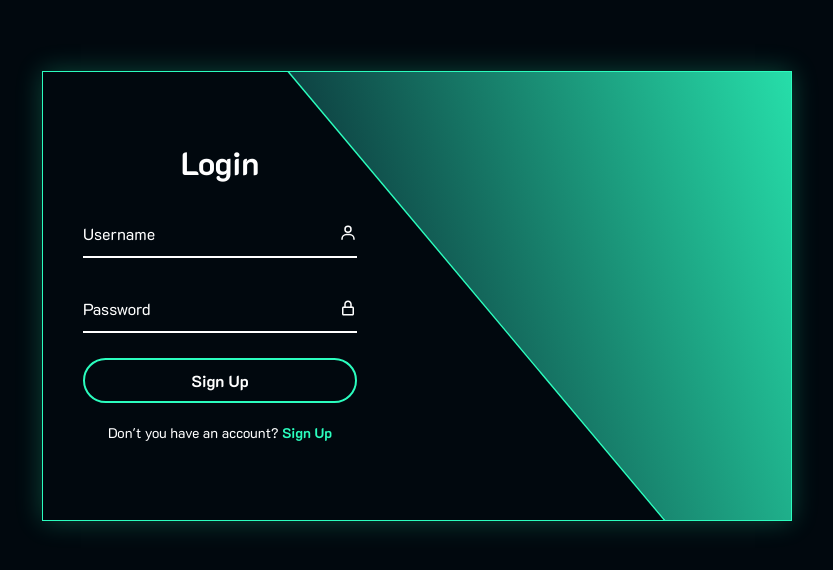
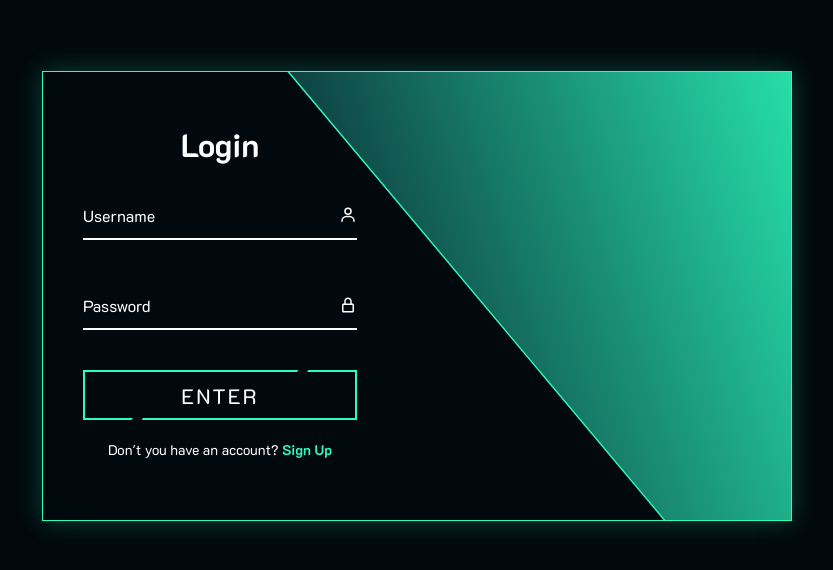
Before and after one commit to EsdrasFy/notes, a React (Create React App) app: page / in a window 1280 px wide. Shown: the part 104-674 px from the top of the page, without its empty margins (223-1056 px from the left). Built offline with nearby package versions, Linux system fonts and the light colour scheme.

Commit message:
Add Loading

```diff
--- a/src/Components/FormLogin/index.css
+++ b/src/Components/FormLogin/index.css
@@ -1,16 +1,3 @@
-.submitLogin {
-  position: relative;
-  width: 100%;
-  height: 45px;
-  background-color: transparent;
-  border: 2px solid #2bfdbe;
-  outline: none;
-  border-radius: 40px;
-  cursor: pointer;
-  font-size: 16px;
-  font-weight: bold;
-  color: white;
-}
 .form-box .logreg-link {
   font-size: 14px;
   color: #fff;
@@ -41,12 +28,12 @@
   right: 0;
   text-align: right;
   padding: 0 40px 60px 150px;
-  animation:  loginLayout2 0.7s ease-in-out;
+  animation: loginLayout2 0.7s ease-in-out;
 }
 .wrapperLogin .form-box.login {
   left: 0;
   padding: 0 60px 0 40px;
-  animation:  loginLayout 0.7s ease-in-out;
+  animation: loginLayout 0.7s ease-in-out;
 }
 @keyframes loginLayout {
   to {
@@ -64,3 +51,97 @@
     transform: translateX(120%);
   }
 }
+.nada {
+  position: relative;
+  background-color: #2bfdbe;
+  color: #fff;
+  text-decoration: none;
+  text-transform: uppercase;
+  font-size: 1.3em;
+  letter-spacing: 0.1em;
+  font-weight: 400;
+  transition: 0.3s linear;
+  width: 100% !important;
+  height: 50px;
+  outline: none;
+  border: none;
+  margin-bottom: 10px;
+  cursor: pointer;
+
+  display: flex;
+  align-items: center;
+  justify-content: center;
+}
+
+.nada:hover {
+  color: #fff;
+  background: #2bfdbe;
+  box-shadow: 0 0  10px #2bfdbe;
+  font-size: 1.2em;
+}
+
+.nada::before {
+  content: "";
+  position: absolute;
+  inset: 2px;
+  background-color: #01080e;
+}
+
+.nada span {
+  position: relative;
+  z-index: 1;
+}
+
+.nada i {
+  position: absolute;
+  inset: 0;
+  display: block;
+}
+
+.nada i::before {
+  content: "";
+  position: absolute;
+  top: 0;
+  left: 80%;
+  width: 10px;
+  height: 4px;
+  background-color: #01080e;
+  transform: translateX(-50%) skewX(325deg);
+  transition: 0.5s;
+}
+
+.nada:hover i:before {
+  width: 20px;
+  left: 20%;
+}
+
+.nada i::after {
+  content: "";
+  position: absolute;
+  bottom: 0;
+  left: 20%;
+  width: 10px;
+  height: 4px;
+  background-color: #01080e;
+  transform: translateX(-50%) skewX(325deg);
+  transition: 0.5s;
+}
+
+.nada:hover i::after {
+  width: 20px;
+  left: 80%;
+}
+.loading {
+    width: 30px;
+    height: 30px;
+    border: 4px solid #2bfdbe;
+    border-top: 4px solid transparent;
+    border-radius: 50%;
+    animation: spin 1s linear infinite;
+    display: block;
+}
+
+@keyframes spin {
+    0% { transform: rotate(0deg); }
+    100% { transform: rotate(360deg); }
+}
--- a/src/Components/FormLogin/index.js
+++ b/src/Components/FormLogin/index.js
@@ -2,12 +2,15 @@ import React, { useState } from "react";
 import "./index.css";
 import { BiLockAlt, BiUser } from "react-icons/bi";
 import axios from "axios";
+
 function FormLogin({ ShowRegisterOrLogin }) {
   const [password, setPassword] = useState("");
   const [username, setUsername] = useState("");
+  const [loading, setLoading] = useState(false); // Inicialmente, o loading está desativado
 
   const handleSubmit = async (e) => {
     e.preventDefault();
+    setLoading(true); // Ative o estado de loading ao enviar o formulário
     try {
       const response = await axios.post(
         "https://back-notes-fen6.onrender.com/req/login",
@@ -24,8 +27,11 @@ function FormLogin({ ShowRegisterOrLogin }) {
       localStorage.setItem("username", username);
     } catch (error) {
       console.error("Erro ao salvar:", error);
+    } finally {
+      setLoading(false);
     }
   };
+
   return (
     <>
       <div className="form-box login">
@@ -53,8 +59,9 @@ function FormLogin({ ShowRegisterOrLogin }) {
             <label>Password</label>
             <BiLockAlt className="iconLogin" />
           </div>
-          <button type="submit" className="submitLogin animation">
-            Sign Up
+          <button className="nada animation" type="submit" disabled={loading}>
+            {loading ? <span className="loading"></span> : <span>Enter</span>}
+            <i></i>
           </button>
           <div className="logreg-link animation">
             <p>
--- a/src/Components/Login/index.css
+++ b/src/Components/Login/index.css
@@ -43,7 +43,7 @@
   position: relative;
   width: 100%;
   height: 50px;
-  margin: 25px 0;
+  margin: 25px 0 40px 0;
 }
 .input-box input {
   width: 100%;
--- a/src/Components/Register/index.js
+++ b/src/Components/Register/index.js
@@ -1,4 +1,4 @@
-import React, { useState } from "react";
+import React, { useState, useEffect } from "react";
 import "./index.css";
 import { BiEnvelope, BiLockAlt, BiUser } from "react-icons/bi";
 import axios from "axios";
@@ -7,21 +7,60 @@ function Register({ ShowRegisterOrLogin }) {
   const [username, setUsername] = useState("");
   const [password, setPassword] = useState("");
   const [email, setEmail] = useState("");
-  const [error, setError] = useState(""); // Estado para lidar com erros
+  const [error, setError] = useState("");
+  const [loading, setLoading] = useState(false);
+  const [isSubmitting, setIsSubmitting] = useState(false); // Adicione uma variável para controlar o envio
+
+  useEffect(() => {
+    // Quando isSubmitting for definido como false, reative o botão de registro
+    if (!isSubmitting) {
+      setLoading(false);
+    }
+  }, [isSubmitting]);
 
   const handleSubmit = async (e) => {
     e.preventDefault();
     try {
+      if (isSubmitting) {
+        // Se já estiver enviando, não faça nada
+        return;
+      }
+
+      setIsSubmitting(true); // Defina isSubmitting como true para bloquear envios adicionais
+      setLoading(true);
+
       await axios.post("https://back-notes-fen6.onrender.com/register", {
         username: username,
         email: email,
         password: password,
       });
-      // Lidar com o registro bem-sucedido, por exemplo, redirecionar para a página de login
-      ShowRegisterOrLogin(); // Função para alternar entre registro e login
+      try {
+        const response = await axios.post(
+          "https://back-notes-fen6.onrender.com/req/login",
+          {
+            username: username,
+            password: password,
+          }
+        );
+
+        const data = response.data;
+        const token = data.token;
+
+        localStorage.setItem("tokenLogin", token);
+        localStorage.setItem("username", username);
+      } catch (error) {
+        console.error("Erro ao salvar:", error);
+      }
+      setTimeout(() => {
+        setIsSubmitting(false);
+      }, 2000);
+
+      ShowRegisterOrLogin();
     } catch (error) {
       console.error("Erro ao salvar:", error);
-      setError("Erro ao registrar usuário."); // Defina a mensagem de erro
+      setError("Erro ao registrar usuário.");
+    } finally {
+      setLoading(false);
     }
   };
 
@@ -60,8 +99,21 @@ function Register({ ShowRegisterOrLogin }) {
             <label>Password</label>
             <BiLockAlt className="iconLogin" />
           </div>
-          <button type="submit" className="submitLogin">
-            Sign Up
+          <button
+            type="submit"
+            className="nada2"
+            style={{ color: "#fff" }}
+            disabled={isSubmitting}
+          >
+            {loading ? (
+              <span className="loading"></span>
+            ) : (
+              <>
+                {" "}
+                <span>Sign Up</span>
+                <i></i>
+              </>
+            )}
           </button>
           {error && <p className="error-message">{error}</p>}{" "}
           <div className="logreg-link">
--- a/src/Components/Todo/index.js
+++ b/src/Components/Todo/index.js
@@ -5,17 +5,20 @@ import Header from "../Header";
 import "./index.css";
 import FormTodo from "../FormTodo";
 import HourAndDate from "../HourAndDate";
-import {AiOutlineClose} from 'react-icons/ai'
+import { AiOutlineClose, AiOutlineLoading3Quarters } from "react-icons/ai";
 
 function Todo() {
   const token = localStorage.getItem("tokenLogin");
 
   const [allNotes, setAllNotes] = useState([]);
   const [username] = useState(localStorage.getItem("username") || null);
+  const [loading, setLoading] = useState(true); // Adicione um estado de loading
 
   const apiUrl = `https://back-notes-fen6.onrender.com/auth/${username}`;
 
   const getAllNotes = async () => {
+    setLoading(true);
+
     if (token) {
       const axiosConfig = {
         headers: {
@@ -27,15 +30,19 @@ function Todo() {
         setAllNotes(res.data.user.notes);
       } catch (error) {
         console.error("Erro ao buscar notas:", error);
+      } finally {
+        setLoading(false);
       }
     }
   };
 
   useEffect(() => {
     getAllNotes();
-  },);
+  }, []);
 
   const handleDeletePost = async (id) => {
+    setLoading(true); // Ative o estado de loading ao excluir uma nota
+
     const deletedNote = await axios.delete(
       `https://back-notes-fen6.onrender.com/users/${username}/${id}`
     );
@@ -43,6 +50,8 @@ function Todo() {
     if (deletedNote) {
       setAllNotes(allNotes.filter((item) => item._id !== id));
     }
+
+    setLoading(false);
   };
 
   return (
@@ -51,10 +60,17 @@ function Todo() {
         <Header />
         <div className="subHeader">
           <FormTodo setAllNotes={setAllNotes} allNotes={allNotes} />
-          <AiOutlineClose className="xis"/>
+          <AiOutlineClose className="xis" />
           <HourAndDate />
         </div>
         <main>
+          {loading ? (
+            <div className="divLoading">
+              <AiOutlineLoading3Quarters
+                className="loading-spinner"
+              />
+            </div>
+          ) : (
             <ul>
               {allNotes.map((item) => (
                 <Note
@@ -67,6 +83,7 @@ function Todo() {
                 />
               ))}
             </ul>
+          )}
         </main>
       </div>
     </section>
@@ -74,123 +91,3 @@ function Todo() {
 }
 
 export default Todo;
-
-//
-// import React, { useState, useEffect } from "react";
-// import Note from "../Note";
-// import RadioButton from "../RadioButton";
-// import axios from "axios";
-// import Header from "../Header";
-
-// import "./index.css";
-
-// function Todo() {
-//   const token = localStorage.getItem("tokenLogin");
-//   // const username = localStorage.getItem("username");
-//   const [title, setTitles] = useState("");
-//   const [noteAdd, setNoteAdd] = useState("");
-//   const [allNotes, setAllNotes] = useState([]);
-//   const [username] = useState(localStorage.getItem("username") || null);
-
-//   const apiUrl = `http://localhost:3333/auth/${username}`;
-
-//   const getAllNotes = async () => {
-//     if (token) {
-//       const axiosConfig = {
-//         headers: {
-//           Authorization: `Bearer ${token}`,
-//         },
-//       };
-//       try {
-//         const res = await axios.get(apiUrl, axiosConfig);
-//         setAllNotes(res.data.user.notes);
-//       } catch (error) {
-//         console.error("Erro ao buscar notas:", error);
-//       }
-//     }
-//   };
-
-//   useEffect(() => {
-//     getAllNotes();
-//   },);
-//   const handleSubmit = async (e) => {
-//     e.preventDefault();
-//     const resp = await axios.post("http://localhost:3333/notes/nando", {
-//       title: title,
-//       note: noteAdd,
-//       priority: false,
-//     });
-//     setNoteAdd("");
-//     setTitles("");
-//     console.log(noteAdd);
-//     setAllNotes([...allNotes, resp.data]);
-//   };
-//   const handleDeletePost = async (id) => {
-//     const deletedNote = await axios.delete(
-//       `http://localhost:3333/users/nando/${id}`
-//     );
-
-//     if (deletedNote) {
-//       setAllNotes(allNotes.filter((item) => item._id !== id));
-//     }
-//   };
-
-//   return (
-//     <div className="App">
-//       <Header />
-//       <aside>
-//         <strong>Caderno de Notas</strong>
-//         <form onSubmit={handleSubmit}>
-//           <div className="input-block">
-//             <label htmlFor="title">Titulo da Anotação</label>
-//             <input
-//               type="text"
-//               id="title"
-//               required
-//               value={title}
-//               onChange={(e) => setTitles(e.target.value)}
-//               maxLength="30"
-//               spellCheck={false}
-//             />
-//           </div>
-//           <div className="input-block">
-//             <label htmlFor="nota">Anotações</label>
-//             <textarea
-//               id="nota"
-//               required
-//               value={noteAdd}
-//               onChange={(e) => setNoteAdd(e.target.value)}
-//               spellCheck={false}
-//             ></textarea>
-//           </div>
-//           <button
-//             type="submit"
-//             style={{
-//               background:
-//                 title.length > 0 && noteAdd.length > 0 ? "#2bfdbe" : "#55cf9c",
-//             }}
-//           >
-//             Salvar
-//           </button>
-//           <RadioButton />
-//         </form>
-//       </aside>
-//       <main>
-//         <ul>
-//           {allNotes.map((item) => (
-//             <Note
-//               key={item._id}
-//               title={item.title}
-//               notes={item.note}
-//               id={item._id}
-//               priority={item.priority}
-//               handleDeletePost={handleDeletePost}
-//             />
-//           ))}
-//         </ul>
-//       </main>
-//     </div>
-//   );
-// }
-
-// export default Todo;
--- a/src/main.css
+++ b/src/main.css
@@ -8,4 +8,5 @@ main ul {
 }
 main{
   padding-bottom: 50px;
+
 }
```
Also changed, not shown: src/Components/Header/index.css (+14 -0 lines), src/Components/Register/index.css (+92 -0 lines), src/Components/Todo/index.css (+28 -5 lines). Lines whose indentation alone changed are shown as unchanged.
